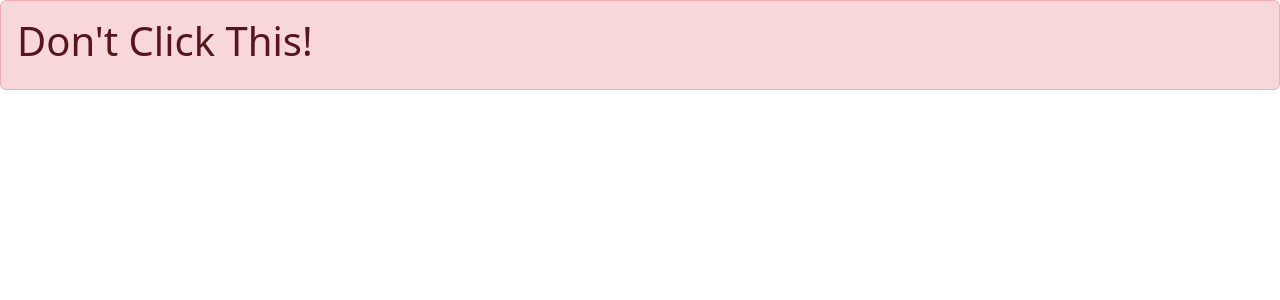
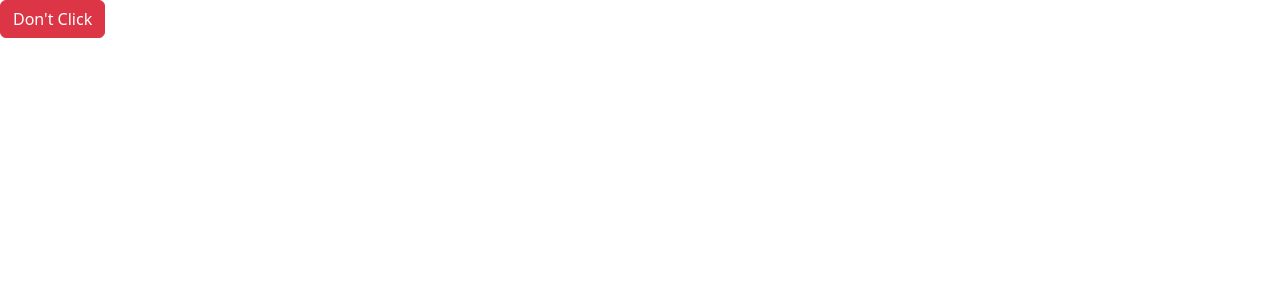
Before and after one commit to hyunsang4072/learn-react, a React (Vite) app: page / in a window 1280 px wide. Shown: the top 300 px of the page. Built offline with nearby package versions, Linux system fonts and the light colour scheme.

Commit message:
playing with bootstrap button

```diff
--- a/src/App.tsx
+++ b/src/App.tsx
@@ -1,8 +1,9 @@
 // import ListGroup from "./components/ListGroup";
-import Alert from "./components/Alert";
+// import Alert from "./components/Alert";
+import Button from "./components/Button";
 
 function App() {
-  const items = ["New York", "San Francisco", "Korea", "London", "Greece"];
+  // const items = ["New York", "San Francisco", "Korea", "London", "Greece"];
 
   // const handleSelectItem = (item: string) => {
   //   console.log(item);
@@ -17,12 +18,19 @@
   //     />
   //   </div>
   // );
+
+  // return (
+  //   <div>
+  //     {/* <Alert text="Don't Click This!" /> */}
+  //     <Alert>
+  //       <h1>Don't Click This!</h1>
+  //     </Alert>
+  //   </div>
+  // );
+
   return (
     <div>
-      {/* <Alert text="Don't Click This!" /> */}
-      <Alert>
-        <h1>Don't Click This!</h1>
-      </Alert>
+      <Button onClick={() => console.log("Click")}>Don't Click</Button>
     </div>
   );
 }
--- /dev/null
+++ b/src/components/Button.tsx
@@ -0,0 +1,17 @@
+// import React from "react";
+
+interface Props {
+  children: string;
+  color?: "primary" | "secondary" | "danger";
+  onClick: () => void;
+}
+
+const Button = ({ children, onClick, color = "danger" }: Props) => {
+  return (
+    <button className={"btn btn-" + color} onClick={onClick}>
+      {children}
+    </button>
+  );
+};
+
+export default Button;
```
Also changed, not shown: 1 other file (tests, documents, lock files or other folders).
